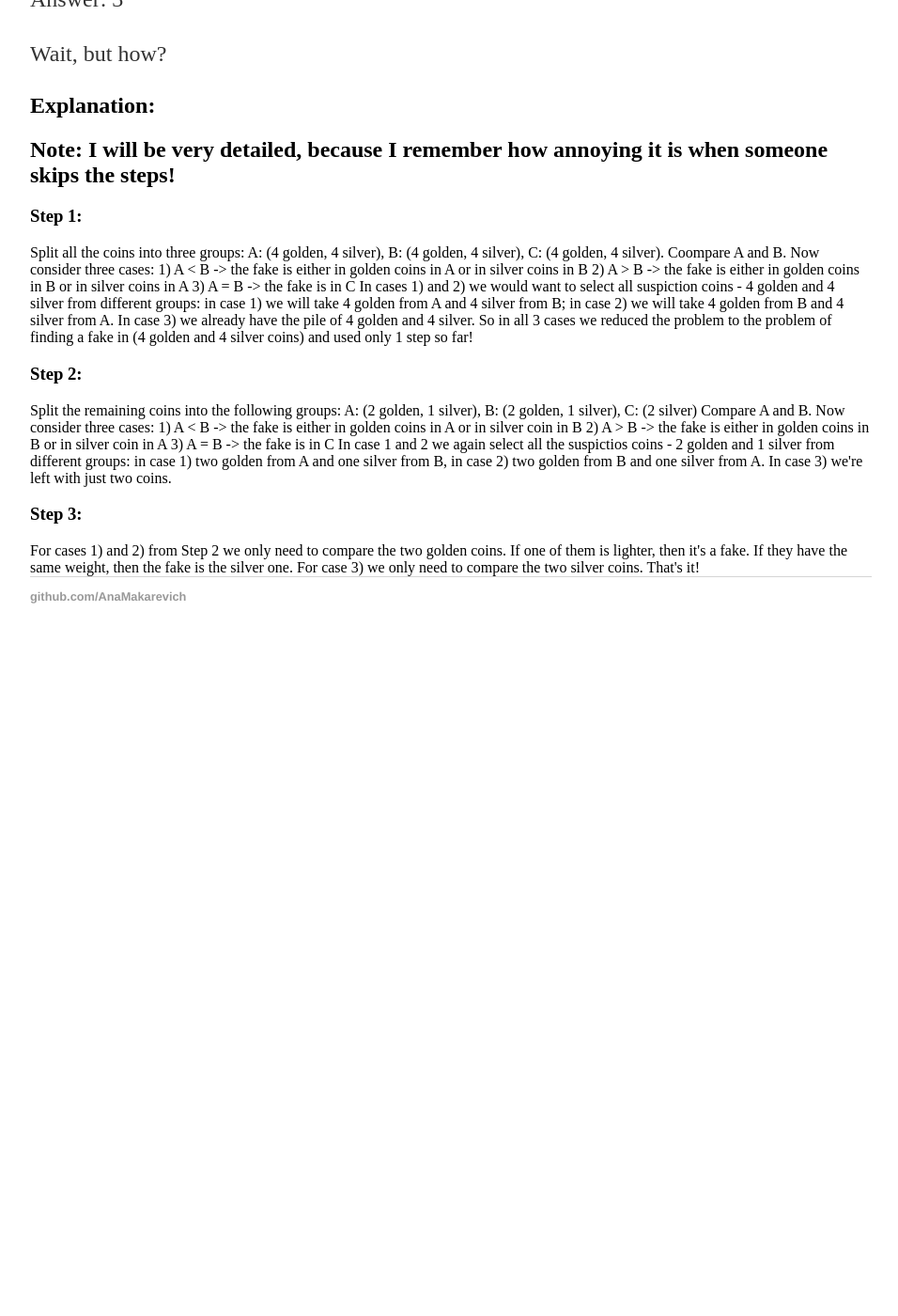
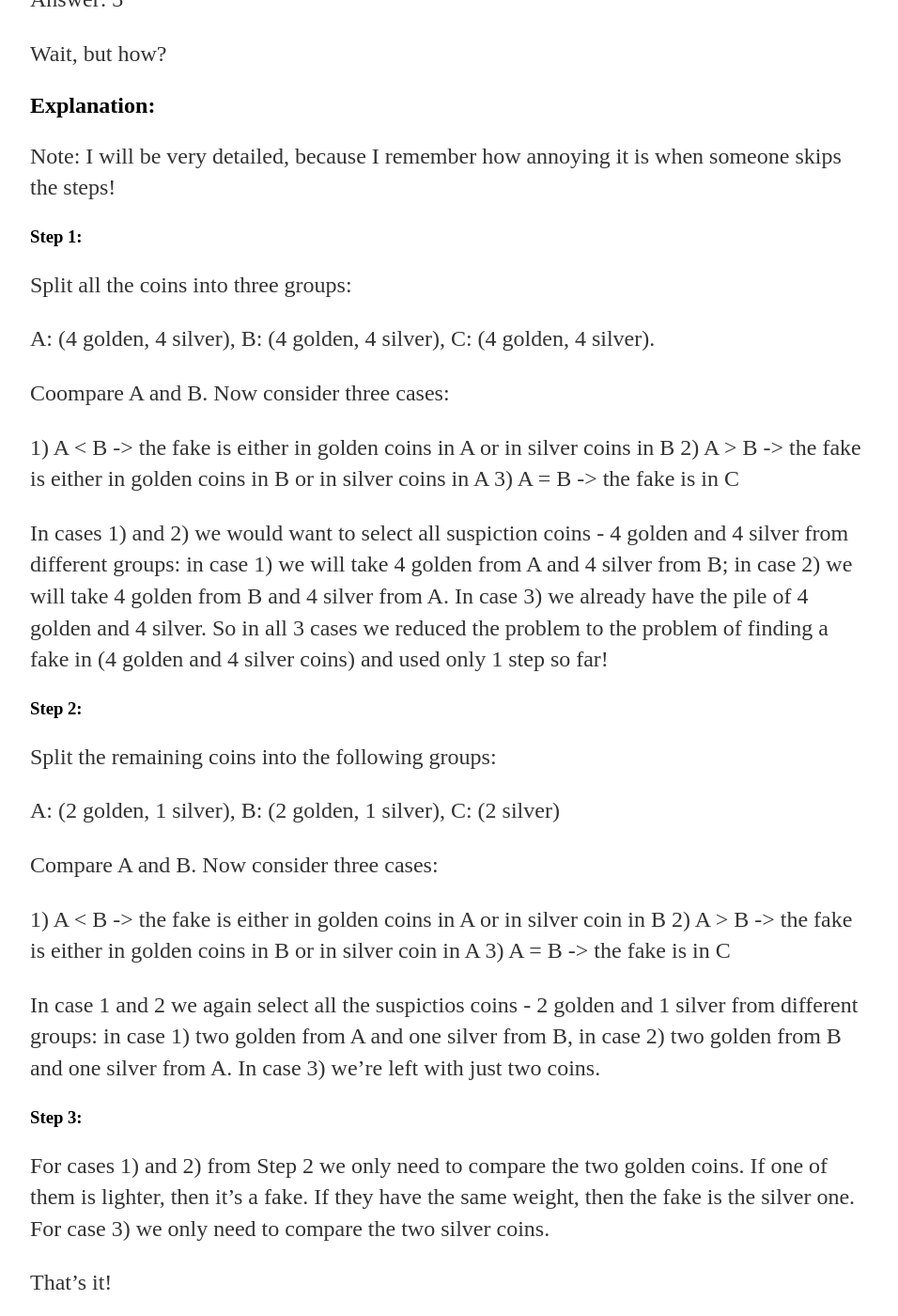
Before and after one commit to AnaMakarevich/anamakarevich.github.io, a Jekyll site: the page built from _posts/2019-03-28-Fun_With_Coins.md, in a window 1280 px wide and 1400 px high, scrolled down 572 px. Shown: the whole window at 94% size, without its empty margins (160-1116 px from the left). Built offline with Jekyll 4.4.1, drawn with Linux system fonts in a browser that asks for light colours; before the commit the page ends 1274 px from its top, so only the background shows below that.

Commit message:
fix h2 tag

```diff
--- a/_posts/2019-03-28-Fun_With_Coins.md
+++ b/_posts/2019-03-28-Fun_With_Coins.md
@@ -16,7 +16,7 @@ Answer: 3
 
 Wait, but how?
 
-<h2>Explanation:<h2>
+<h2>Explanation:</h2>
 
 Note: I will be very detailed, because I remember how annoying it is when someone skips the steps!
 
```
